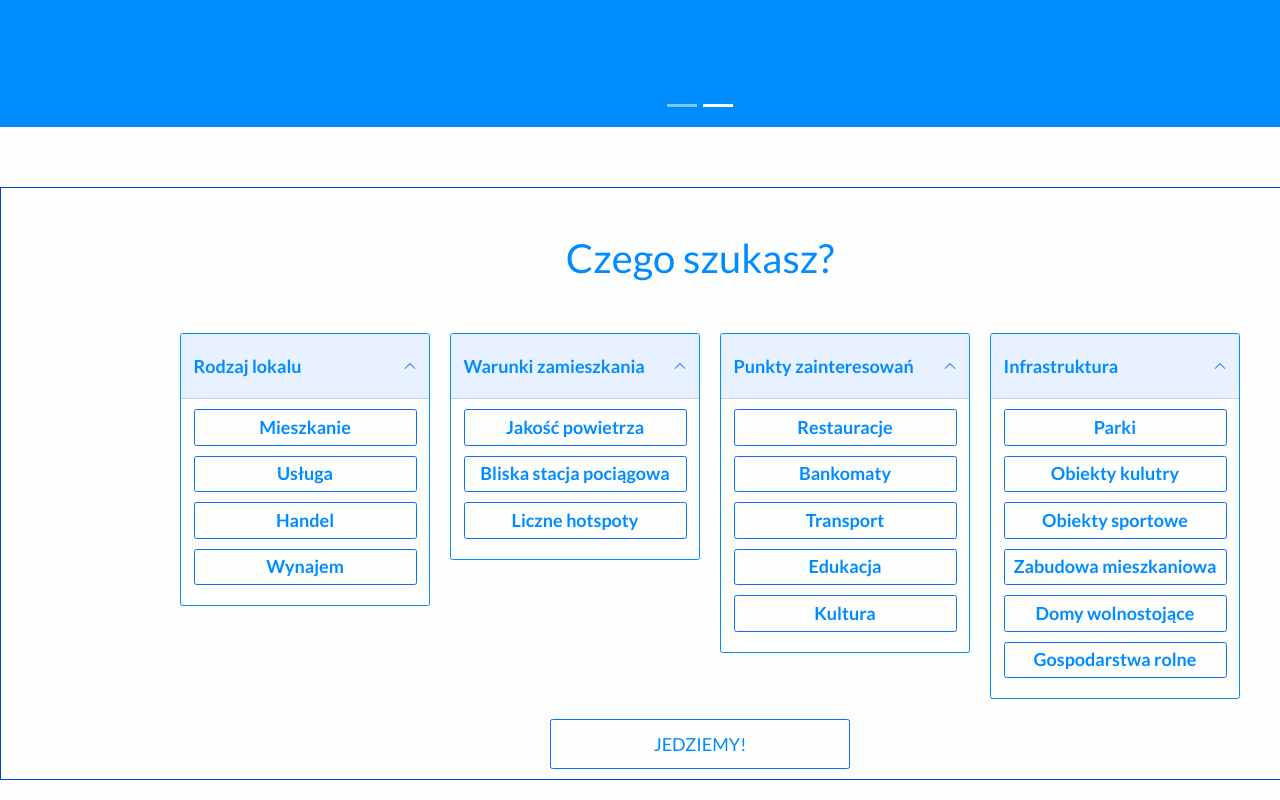
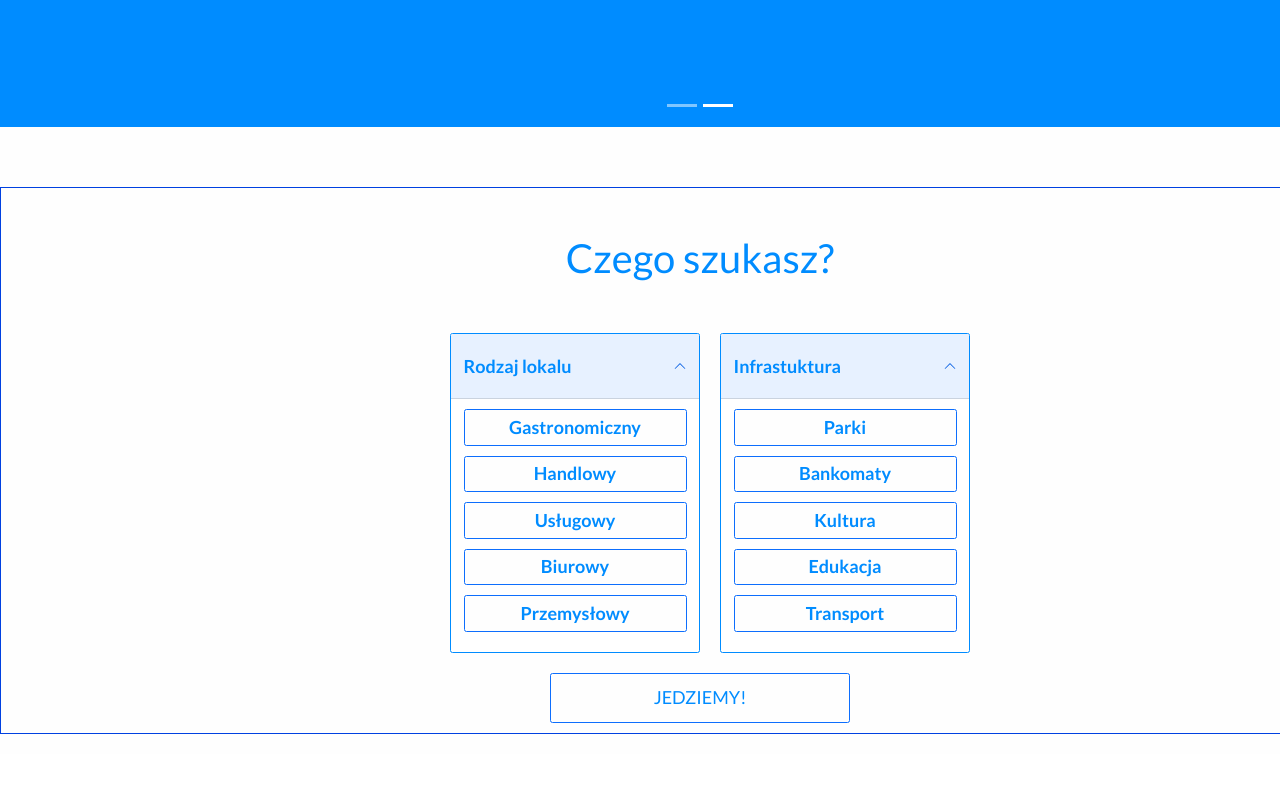
Before and after one commit to SigmaProductions/BPFE-front, a Next.js app: page /contact in a window 1280 px wide. Shown: the part 533-1333 px from the top of the page. After the commit the page ends 1287 px from the top, so only its background shows below. Built offline with nearby package versions, Linux system fonts and the light colour scheme.

Commit message:
changes to mainform

```diff
--- /dev/null
+++ b/src/Consts/options.js
@@ -0,0 +1,9 @@
+const OPTIONS = [
+    {
+        name: 'rodzaj lokalu',
+        values: ['gastronomiczny', 'handlowy', 'usługowy', 'biurowy', 'przemysłowy'],
+    },
+    { name: 'infrastuktura', values: ['parki', 'bankomaty', 'kultura', 'edukacja', 'transport'] },
+];
+
+export default OPTIONS;
--- a/src/components/Form/MainForm.js
+++ b/src/components/Form/MainForm.js
@@ -5,6 +5,7 @@ import axios from 'axios';
 
 import { GenericButton } from '../Generic/Buttons';
 import CustomCarousel from './CustomCarousel';
+import OPTIONS from '../../Consts/options';
 
 const FormContainer = styled.div`
     margin-top: 6rem;
@@ -32,7 +33,21 @@ const FormButtonsContainer = styled.div`
 `;
 
 const FormButton = styled(GenericButton)`
+    :focus,
+    :active {
+        color: ${({ theme: { color } }) => color.white};
+        background-color: ${({ theme: { color } }) => color.secondaryBlue};
+    }
+    :hover {
+        color: ${({ theme: { color } }) => color.white} !important;
+        background-color: ${({ theme: { color } }) => color.secondaryBlue} !important;
+    }
+
     margin-bottom: 1rem;
+    color: ${({ theme: { color }, isSelected }) =>
+        isSelected ? color.white : color.secondaryBlue} !important;
+    background-color: ${({ theme: { color }, isSelected }) =>
+        isSelected ? color.secondaryBlue : color.white} !important;
 `;
 
 const CustomAccordion = styled(Accordion)`
@@ -63,67 +78,44 @@ const SearchButton = styled(FormButton)`
 
 export default function MainForm() {
     const [loading, setLoading] = useState(false);
+    const [selectedOptions, setSelectedOptions] = useState([]);
 
-    const body = {
-        gastronomiczny: false,
-        handlowy: false,
-        usługowy: false,
-        biurowy: true,
-        przemyslowy: false,
-    };
-    axios.post('http://localhost:5000/', body).then((res) => console.log(res.data));
+    function handleSelectOption({ target }) {
+        const { value: optionName } = target;
+        if (selectedOptions.includes(optionName)) {
+            setSelectedOptions((prevState) => prevState.filter((option) => option !== optionName));
+            return;
+        }
+        setSelectedOptions((prevState) => [...prevState, optionName]);
+    }
+
+    const firstLetterUpperCase = (string) => string.charAt(0).toUpperCase() + string.slice(1);
+
     return (
         <>
             <CustomCarousel />
             <FormContainer>
                 <FormHeader>Czego szukasz?</FormHeader>
                 <FormButtonsContainer>
-                    <CustomAccordion>
-                        <Accordion.Item>
-                            <Accordion.Header>Rodzaj lokalu</Accordion.Header>
-                            <Accordion.Body>
-                                <FormButton>Mieszkanie</FormButton>
-                                <FormButton>Usługa</FormButton>
-                                <FormButton>Handel</FormButton>
-                                <FormButton>Wynajem</FormButton>
-                            </Accordion.Body>
-                        </Accordion.Item>
-                    </CustomAccordion>
-                    <CustomAccordion>
-                        <Accordion.Item>
-                            <Accordion.Header>Warunki zamieszkania</Accordion.Header>
-                            <Accordion.Body>
-                                <FormButton>Jakość powietrza</FormButton>
-                                <FormButton>Bliska stacja pociągowa</FormButton>
-                                <FormButton>Liczne hotspoty</FormButton>
-                            </Accordion.Body>
-                        </Accordion.Item>
-                    </CustomAccordion>
-                    <CustomAccordion>
-                        <Accordion.Item>
-                            <Accordion.Header>Punkty zainteresowań</Accordion.Header>
-                            <Accordion.Body>
-                                <FormButton>Restauracje</FormButton>
-                                <FormButton>Bankomaty</FormButton>
-                                <FormButton>Transport</FormButton>
-                                <FormButton>Edukacja</FormButton>
-                                <FormButton>Kultura</FormButton>
-                            </Accordion.Body>
-                        </Accordion.Item>
-                    </CustomAccordion>
-                    <CustomAccordion>
-                        <Accordion.Item>
-                            <Accordion.Header>Infrastruktura</Accordion.Header>
-                            <Accordion.Body>
-                                <FormButton>Parki</FormButton>
-                                <FormButton>Obiekty kulutry</FormButton>
-                                <FormButton>Obiekty sportowe</FormButton>
-                                <FormButton>Zabudowa mieszkaniowa</FormButton>
-                                <FormButton>Domy wolnostojące</FormButton>
-                                <FormButton>Gospodarstwa rolne</FormButton>
-                            </Accordion.Body>
-                        </Accordion.Item>
-                    </CustomAccordion>
+                    {OPTIONS.map(({ name, values }) => (
+                        <CustomAccordion key={name}>
+                            <Accordion.Item>
+                                <Accordion.Header>{firstLetterUpperCase(name)}</Accordion.Header>
+                                <Accordion.Body>
+                                    {values.map((arg) => (
+                                        <FormButton
+                                            onClick={(e) => handleSelectOption(e)}
+                                            isSelected={selectedOptions.includes(arg)}
+                                            key={arg}
+                                            value={arg}
+                                        >
+                                            {firstLetterUpperCase(arg)}
+                                        </FormButton>
+                                    ))}
+                                </Accordion.Body>
+                            </Accordion.Item>
+                        </CustomAccordion>
+                    ))}
                 </FormButtonsContainer>
                 <SearchButton>
                     {loading ? <Spinner animation="border" /> : 'JEDZIEMY!'}
```
